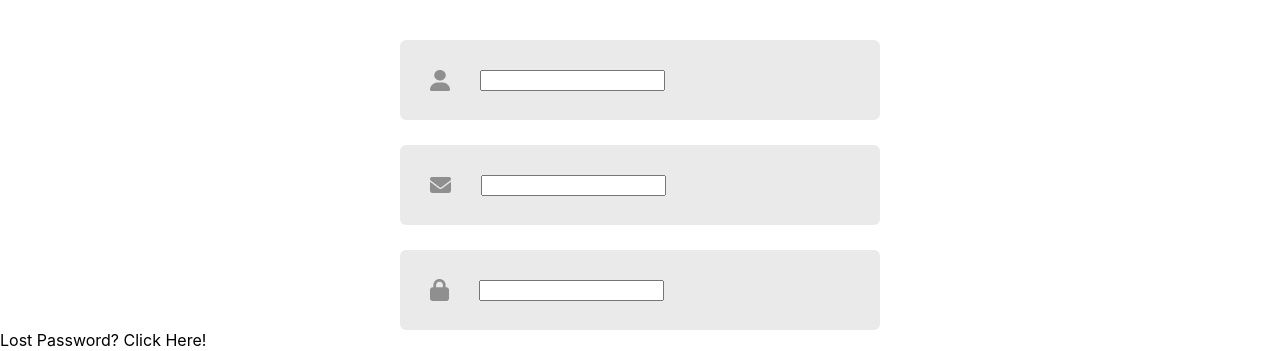
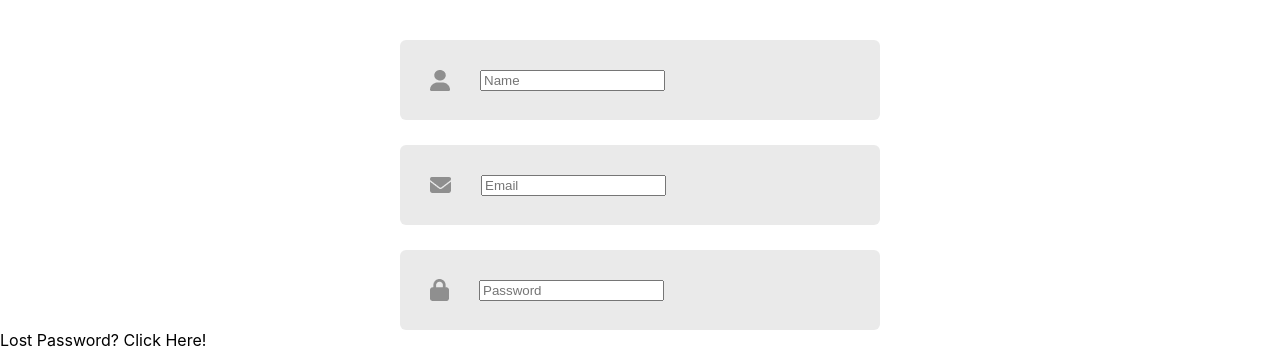
Before and after one commit to SwathiPriya37/signup-login_form, a React (Create React App) app: page / in a window 1280 px wide. Shown: the part 319-670 px from the top of the page. Built offline with nearby package versions, Linux system fonts and the light colour scheme.

Commit message:
added placeholder

```diff
--- a/src/components/LoginSignup/LoginSignup.jsx
+++ b/src/components/LoginSignup/LoginSignup.jsx
@@ -15,15 +15,15 @@ const LoginSignup = () => {
       <div className="inputs">
         <div className="input">
             <img src={user_icon} alt="" />
-            <input type="text" name="" id="" />
+            <input type="text" placeholder='Name' />
         </div>
         <div className="input">
             <img src={email_icon} alt="" />
-            <input type="email" name="" id="" />
+            <input type="email" placeholder='Email' />
         </div>
         <div className="input">
             <img src={password_icon} alt="" />
-            <input type="password" name="" id="" />
+            <input type="password" placeholder='Password' />
         </div>
       </div>
       <div className="forgot-password">Lost Password? <span>Click Here!</span></div>
```
